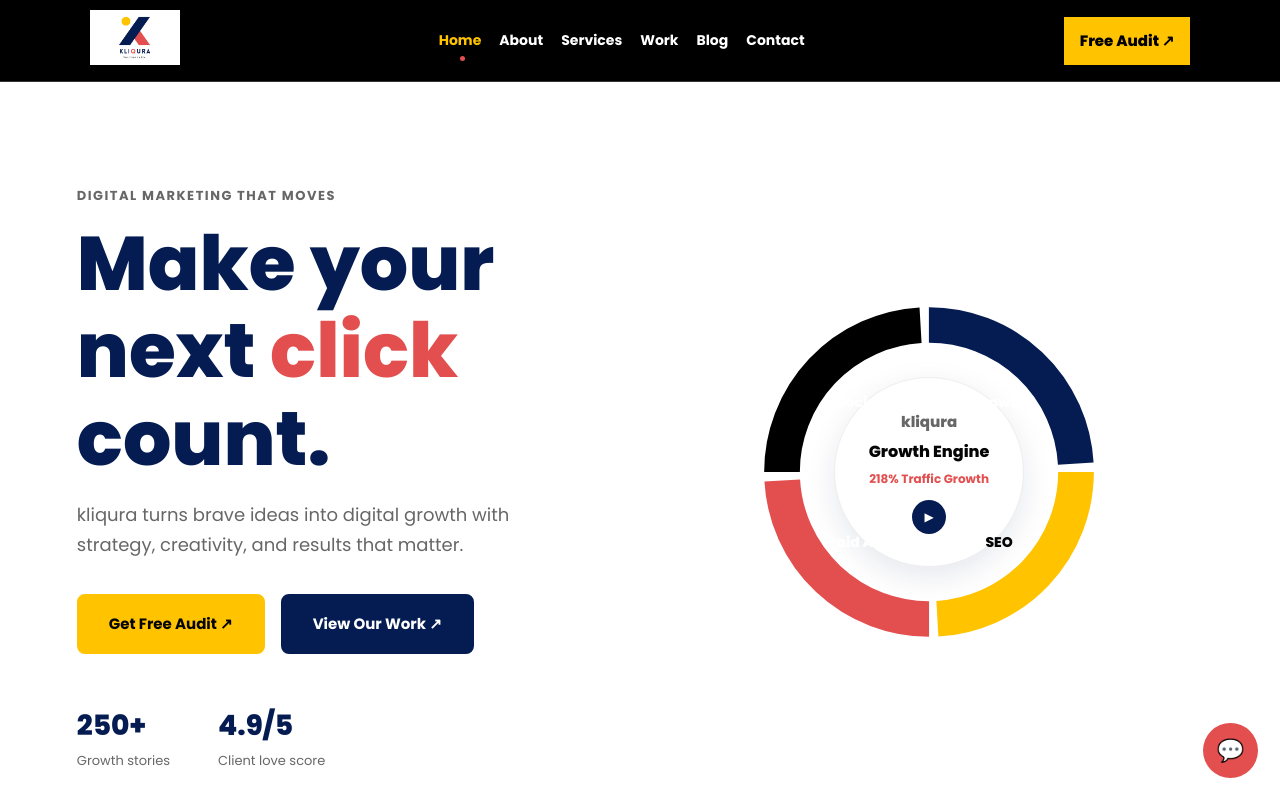
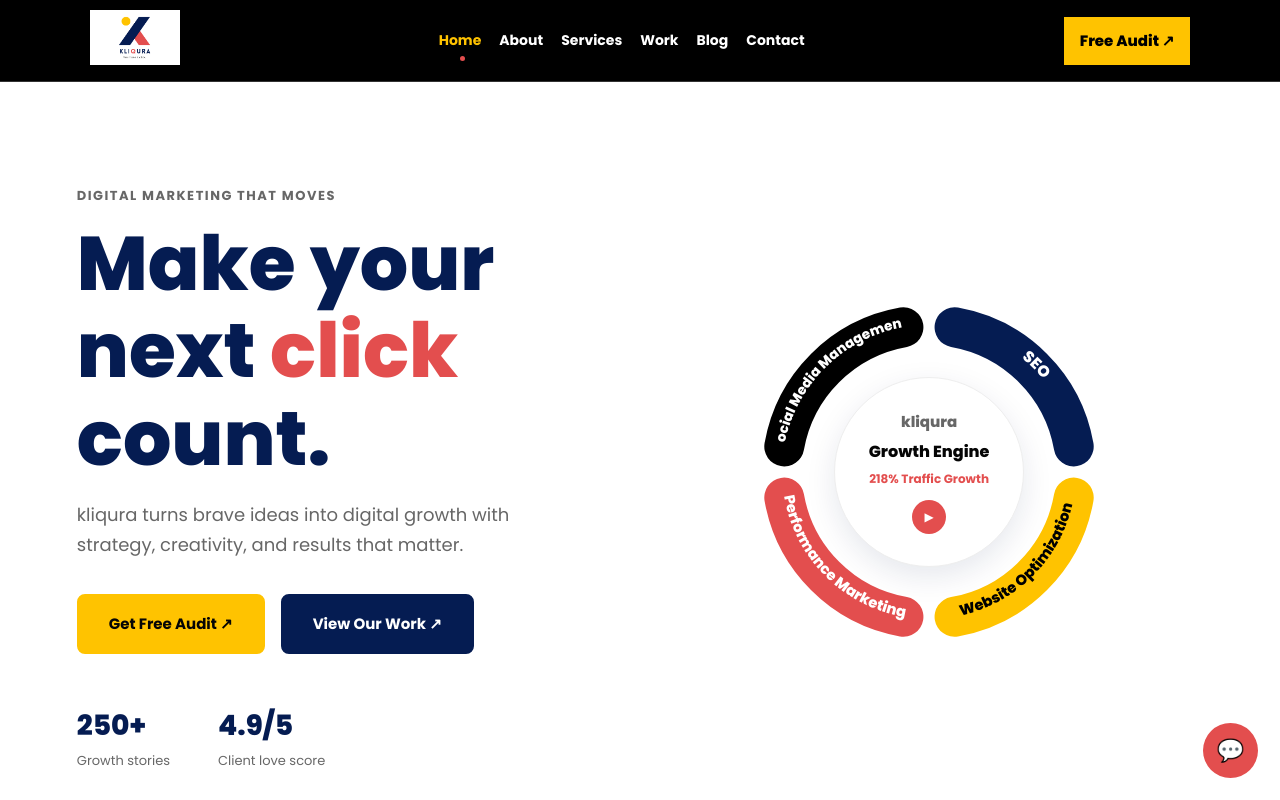
Before and after one commit to himikajain11-art/kliqura-website-v2, a React (Vite) app: page / in a window 1280 px wide. Both pictures are taken after typing "Sample", "name@example.com", "5551234", "Sample", "https://example.com", "Sample" into the empty fields and a click on the button "SUBMIT". Shown: the top 800 px of the page. Built offline with nearby package versions, Linux system fonts and the light colour scheme; a web font is replaced by a local one.

Commit message:
Added curved arc diagram with brand colors and red play button

```diff
--- a/src/pages/Home.css
+++ b/src/pages/Home.css
@@ -194,41 +194,12 @@
   width: 34px;
   height: 34px;
   border-radius: 50%;
-  background: var(--navy);
+  background: var(--red);
   color: var(--white);
   display: flex;
   align-items: center;
   justify-content: center;
   font-size: 12px;
-}
-
-.ring-label {
-  position: absolute;
-  top: 50%;
-  left: 50%;
-  font-family: "Manrope", sans-serif;
-  font-size: 14px;
-  font-weight: 800;
-  white-space: nowrap;
-  pointer-events: none;
-  text-align: center;
-}
-
-.label-navy {
-  color: var(--white);
-  transform: translate(-50%, -50%) translate(70px, -70px);
-}
-.label-yellow {
-  color: var(--black);
-  transform: translate(-50%, -50%) translate(70px, 70px);
-}
-.label-red {
-  color: var(--white);
-  transform: translate(-50%, -50%) translate(-70px, 70px);
-}
-.label-black {
-  color: var(--white);
-  transform: translate(-50%, -50%) translate(-70px, -70px);
 }
 
 /* ===== INTRO / SPLIT ===== */
@@ -523,21 +494,6 @@
     width: 140px;
     height: 140px;
   }
-  .ring-label {
-    font-size: 11px;
-  }
-  .label-navy {
-    transform: translate(-50%, -50%) translate(50px, -50px);
-  }
-  .label-yellow {
-    transform: translate(-50%, -50%) translate(50px, 50px);
-  }
-  .label-red {
-    transform: translate(-50%, -50%) translate(-50px, 50px);
-  }
-  .label-black {
-    transform: translate(-50%, -50%) translate(-50px, -50px);
-  }
   .home-service-grid,
   .home-work-grid {
     grid-template-columns: 1fr 1fr;
--- a/src/pages/Home.jsx
+++ b/src/pages/Home.jsx
@@ -71,48 +71,66 @@
 
         <div className="home-hero-visual">
           <svg viewBox="0 0 400 400" className="growth-ring">
-            <g transform="rotate(-90 200 200)">
-              <circle
-                cx="200"
-                cy="200"
-                r="140"
+            {/* Navy arc - SEO (top-right) */}
+            <path
+              id="arc-navy"
+              d="M224.31,62.13 A140,140 0 0 1 337.87,175.69"
               fill="none"
               stroke="#051c52"
-                strokeWidth="34"
-                strokeDasharray="211.8 667.4"
-                strokeDashoffset="0"
+              strokeWidth="38"
+              strokeLinecap="round"
             />
-              <circle
-                cx="200"
-                cy="200"
-                r="140"
+            {/* Yellow arc - Website Optimization (bottom-right, reversed for upright text) */}
+            <path
+              id="arc-yellow"
+              d="M224.31,337.87 A140,140 0 0 0 337.87,224.31"
               fill="none"
               stroke="#ffc300"
-                strokeWidth="34"
-                strokeDasharray="211.8 667.4"
-                strokeDashoffset="-219.8"
+              strokeWidth="38"
+              strokeLinecap="round"
             />
-              <circle
-                cx="200"
-                cy="200"
-                r="140"
+            {/* Red arc - Performance Marketing (bottom-left, reversed for upright text) */}
+            <path
+              id="arc-red"
+              d="M62.13,224.31 A140,140 0 0 0 175.69,337.87"
               fill="none"
               stroke="#e34e4e"
-                strokeWidth="34"
-                strokeDasharray="211.8 667.4"
-                strokeDashoffset="-439.6"
+              strokeWidth="38"
+              strokeLinecap="round"
             />
-              <circle
-                cx="200"
-                cy="200"
-                r="140"
+            {/* Black arc - Social Media Management (top-left) */}
+            <path
+              id="arc-black"
+              d="M62.13,175.69 A140,140 0 0 1 175.69,62.13"
               fill="none"
               stroke="#000000"
-                strokeWidth="34"
-                strokeDasharray="211.8 667.4"
-                strokeDashoffset="-659.4"
+              strokeWidth="38"
+              strokeLinecap="round"
             />
-            </g>
+
+            <text fontSize="15" fontWeight="800" fontFamily="Manrope, sans-serif" fill="#ffffff">
+              <textPath href="#arc-navy" startOffset="50%" textAnchor="middle">
+                SEO
+              </textPath>
+            </text>
+
+            <text fontSize="14" fontWeight="800" fontFamily="Manrope, sans-serif" fill="#000000">
+              <textPath href="#arc-yellow" startOffset="50%" textAnchor="middle">
+                Website Optimization
+              </textPath>
+            </text>
+
+            <text fontSize="14" fontWeight="800" fontFamily="Manrope, sans-serif" fill="#ffffff">
+              <textPath href="#arc-red" startOffset="50%" textAnchor="middle">
+                Performance Marketing
+              </textPath>
+            </text>
+
+            <text fontSize="13" fontWeight="800" fontFamily="Manrope, sans-serif" fill="#ffffff">
+              <textPath href="#arc-black" startOffset="50%" textAnchor="middle">
+                Social Media Management
+              </textPath>
+            </text>
           </svg>
 
           <div className="ring-center">
@@ -121,15 +139,6 @@
             <span>218% Traffic Growth</span>
             <div className="ring-play">▶</div>
           </div>
-
-          <span className="ring-label label-navy label-top-left">Growth</span>
-          <span className="ring-label label-yellow label-top-right">SEO</span>
-          <span className="ring-label label-red label-bottom-right">
-            Paid Ads
-          </span>
-          <span className="ring-label label-black label-bottom-left">
-            Social
-          </span>
         </div>
       </section>
 
```
Lines whose indentation alone changed are shown as unchanged.
